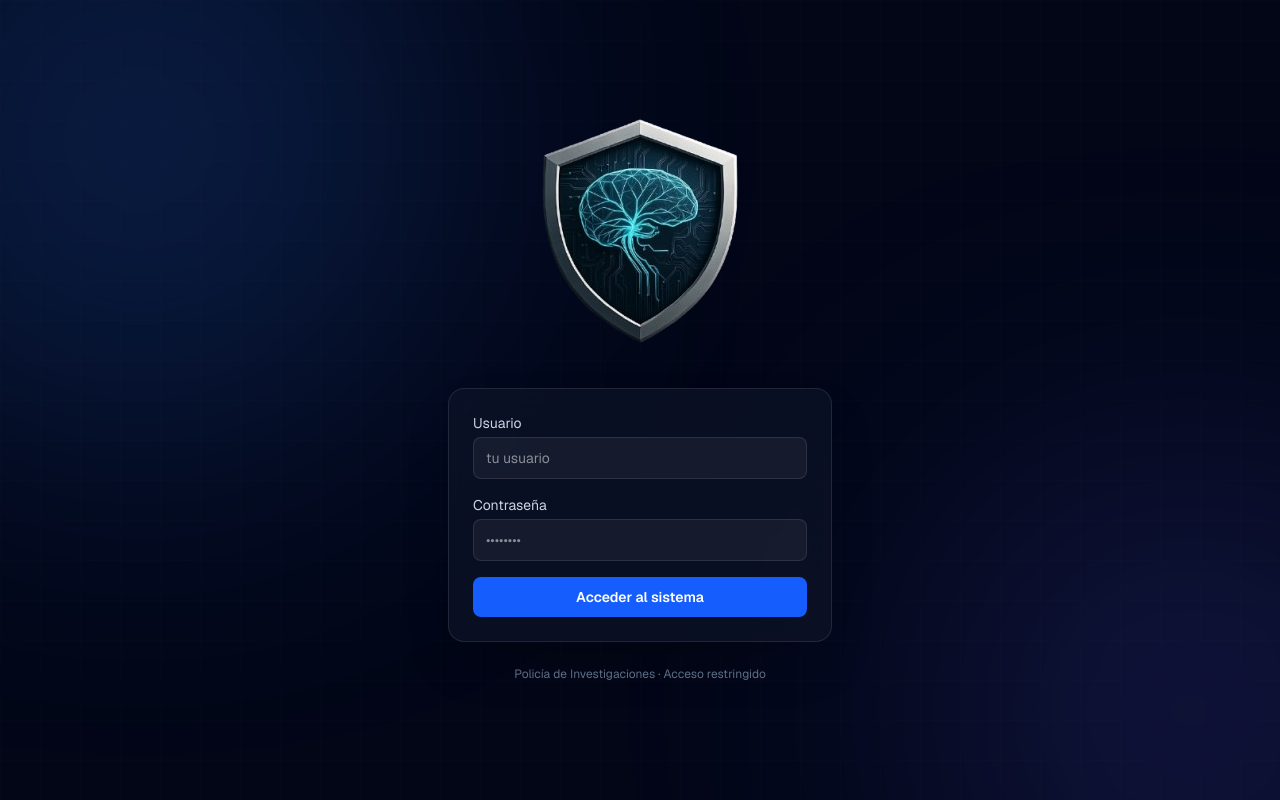
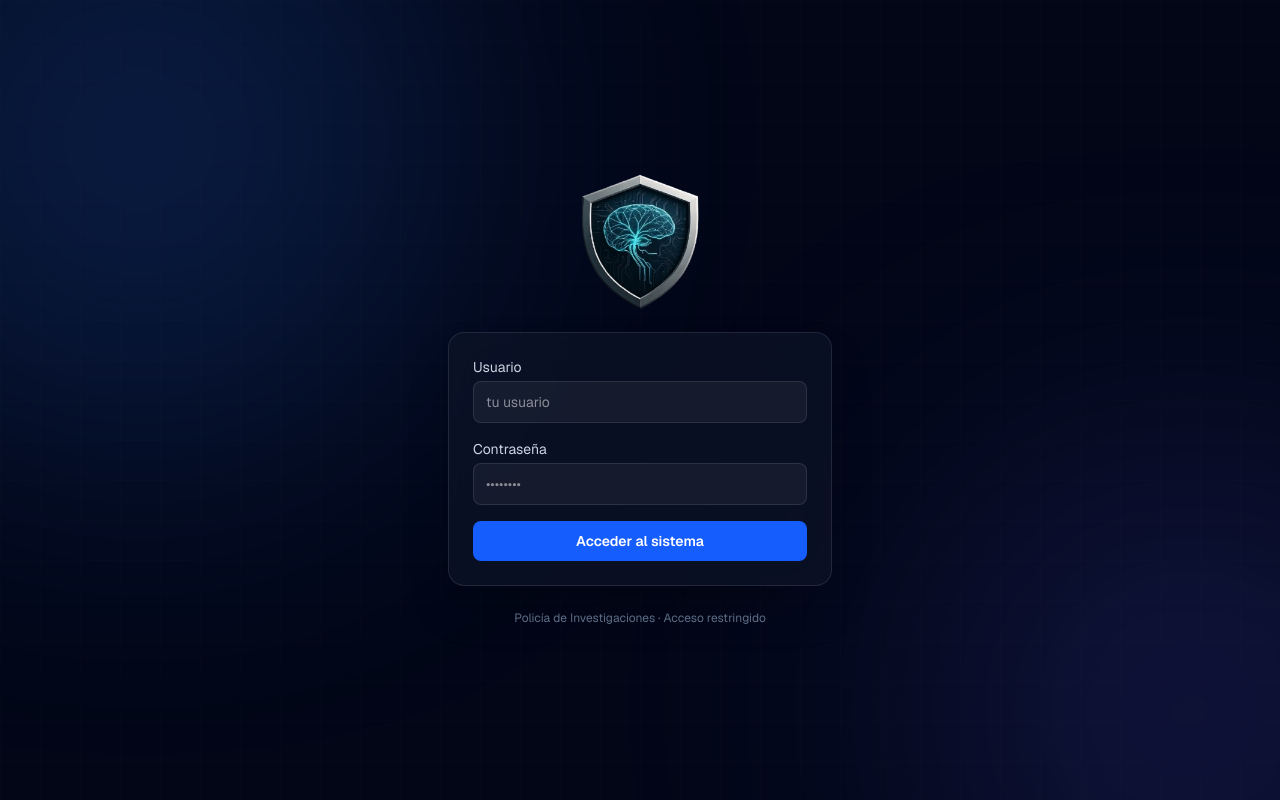
Before and after one commit to alexisbriandiaz4-sys/legajos-dajudeco, a Next.js app: page /login in a window 1280 px wide. Built offline with nearby package versions, Linux system fonts and the light colour scheme; no server answers.

Commit message:
ahora si

```diff
--- a/app/login/page.tsx
+++ b/app/login/page.tsx
@@ -1,6 +1,7 @@
 "use client";
 
 import { useState } from "react";
+import Image from "next/image"
 
 export default function LoginPage() {
   const [form, setForm] = useState({ usuario: "", password: "" });
@@ -60,9 +61,13 @@ export default function LoginPage() {
       <div className="relative w-full max-w-sm">
 
        {/* Logo */}
-<div className="text-center mb-10">
-  <img src="/logo.png?v=1" alt="S.A.P." className="mx-auto mb-5 object-contain" />
-</div>
+<Image
+  src="/logo.png"
+  alt="SAP"
+  width={120}
+  height={120}
+  className="mx-auto mb-5"
+/>
 
         {/* Caja login */}
         <div className="bg-slate-900/60 backdrop-blur-xl border border-white/10 rounded-2xl p-6 space-y-4 shadow-2xl">
```
